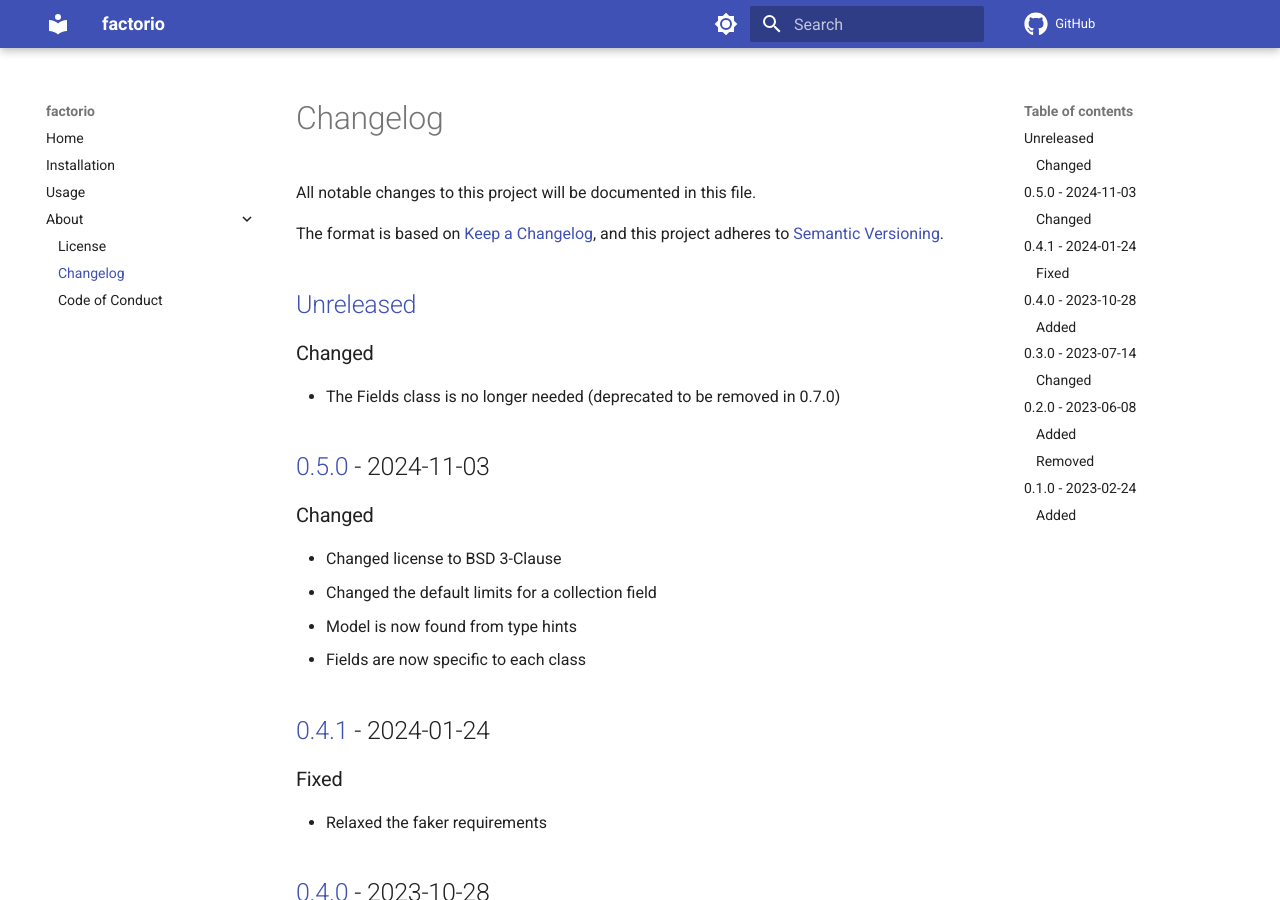
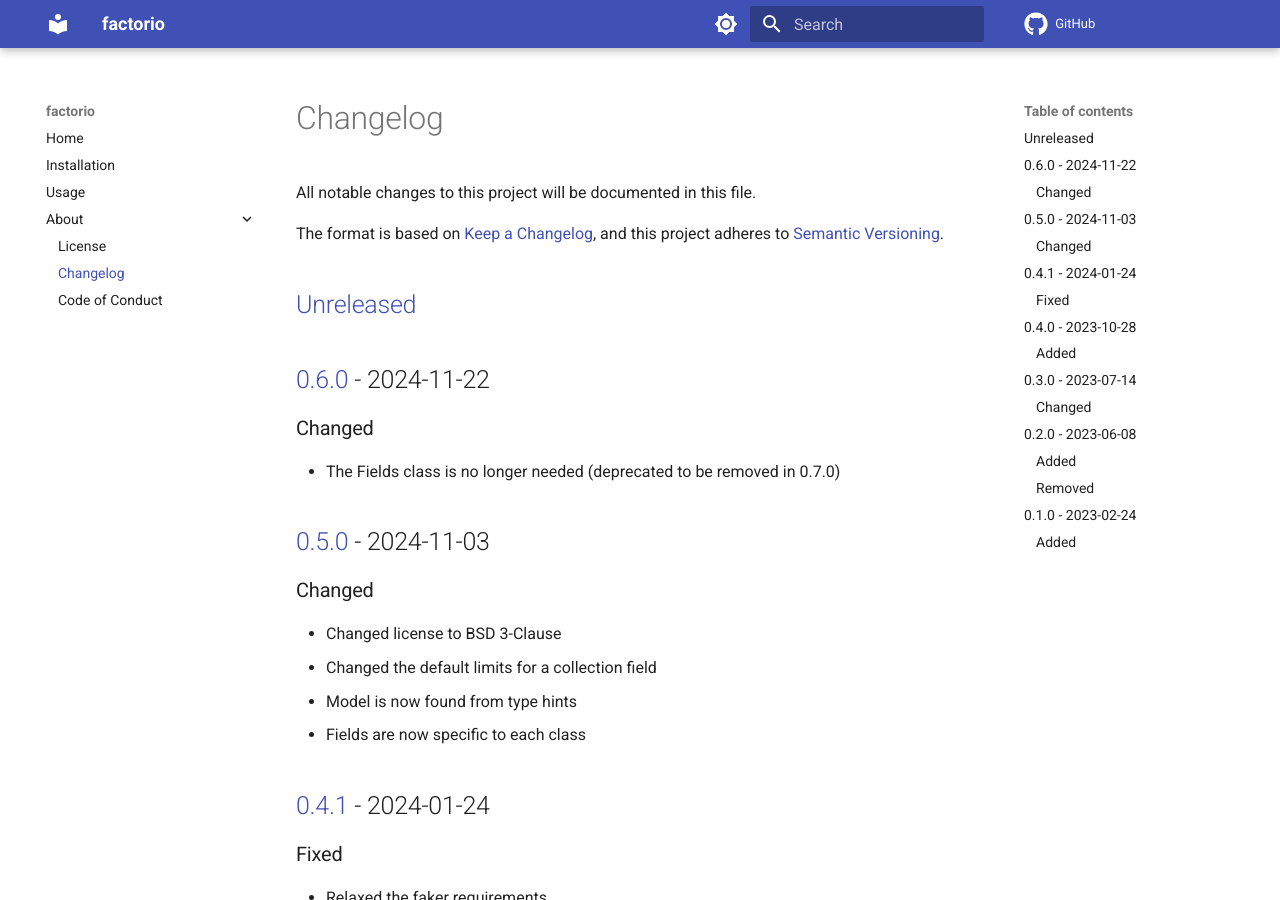
Before and after one commit to spapanik/factorio, an MkDocs documentation site: the page built from docs/CHANGELOG.md, in a window 1280 px wide and 900 px high. Built offline with MkDocs 1.6.1 and Material for MkDocs 9.7.7, drawn with Linux system fonts in a browser that asks for light colours; comment, search, counter and statistics services are not loaded.

Commit message:
🔖 Bump version

```diff
--- a/docs/CHANGELOG.md
+++ b/docs/CHANGELOG.md
@@ -5,6 +5,8 @@
 The format is based on [Keep a Changelog], and this project adheres to [Semantic Versioning].
 
 ## [Unreleased]
+
+## [0.6.0] - 2024-11-22
 
 ### Changed
 
@@ -55,7 +57,8 @@
 
 [Keep a Changelog]: https://keepachangelog.com/en/1.0.0/
 [Semantic Versioning]: https://semver.org/spec/v2.0.0.html
-[Unreleased]: https://github.com/spapanik/factorio/compare/v0.5.0...main
+[Unreleased]: https://github.com/spapanik/factorio/compare/v0.6.0...main
+[0.6.0]: https://github.com/spapanik/factorio/compare/v0.5.0...v0.6.0
 [0.5.0]: https://github.com/spapanik/factorio/compare/v0.4.1...v0.5.0
 [0.4.1]: https://github.com/spapanik/factorio/compare/v0.4.0...v0.4.1
 [0.4.0]: https://github.com/spapanik/factorio/compare/v0.3.0...v0.4.0
--- a/pyproject.toml
+++ b/pyproject.toml
@@ -6,7 +6,7 @@
 
 [project]
 name = "factorio"
-version = "0.5.0"
+version = "0.6.0"
 
 authors = [
     { name = "Stephanos Kuma", email = "stephanos@kuma.ai" },
```
